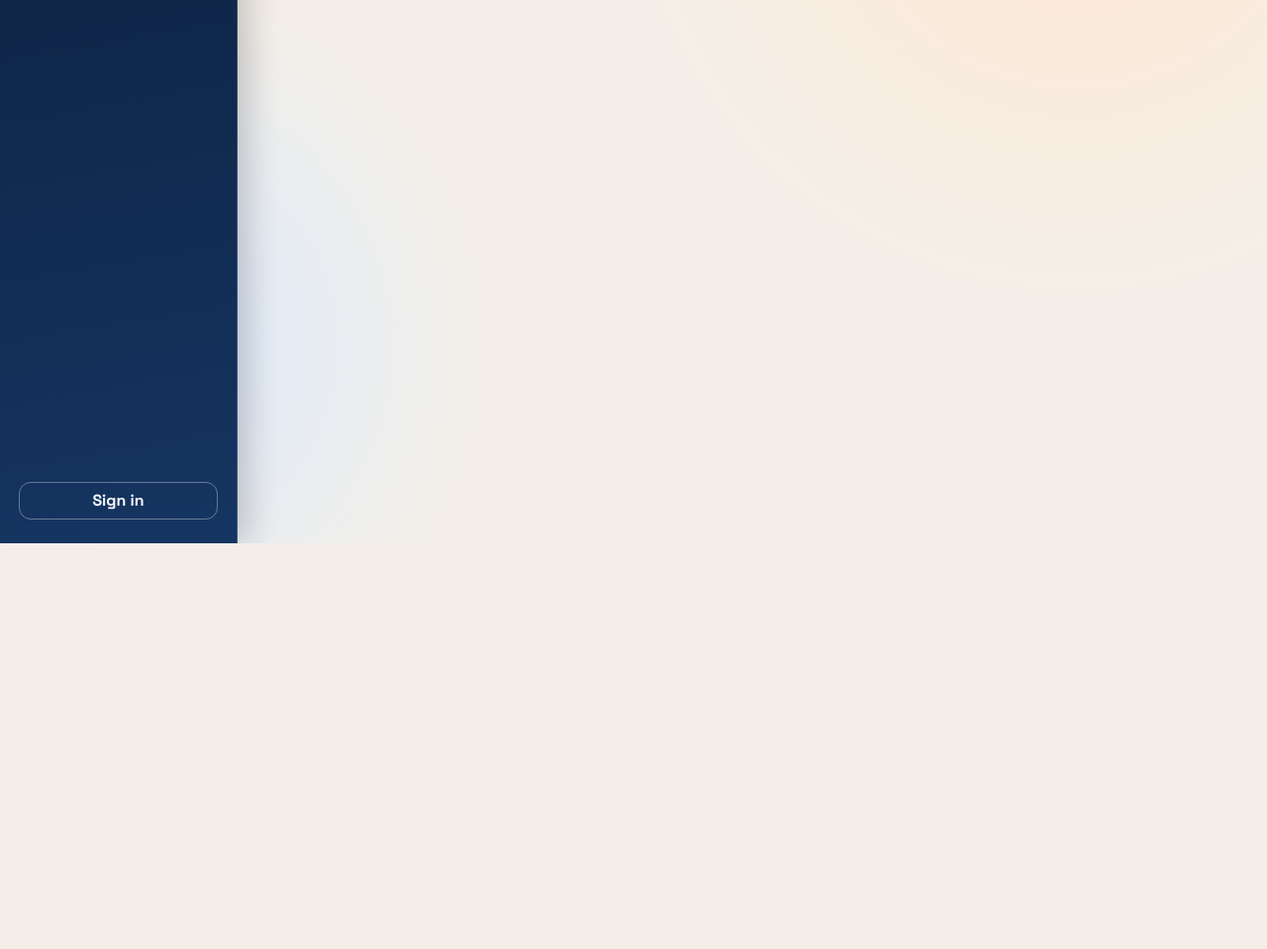
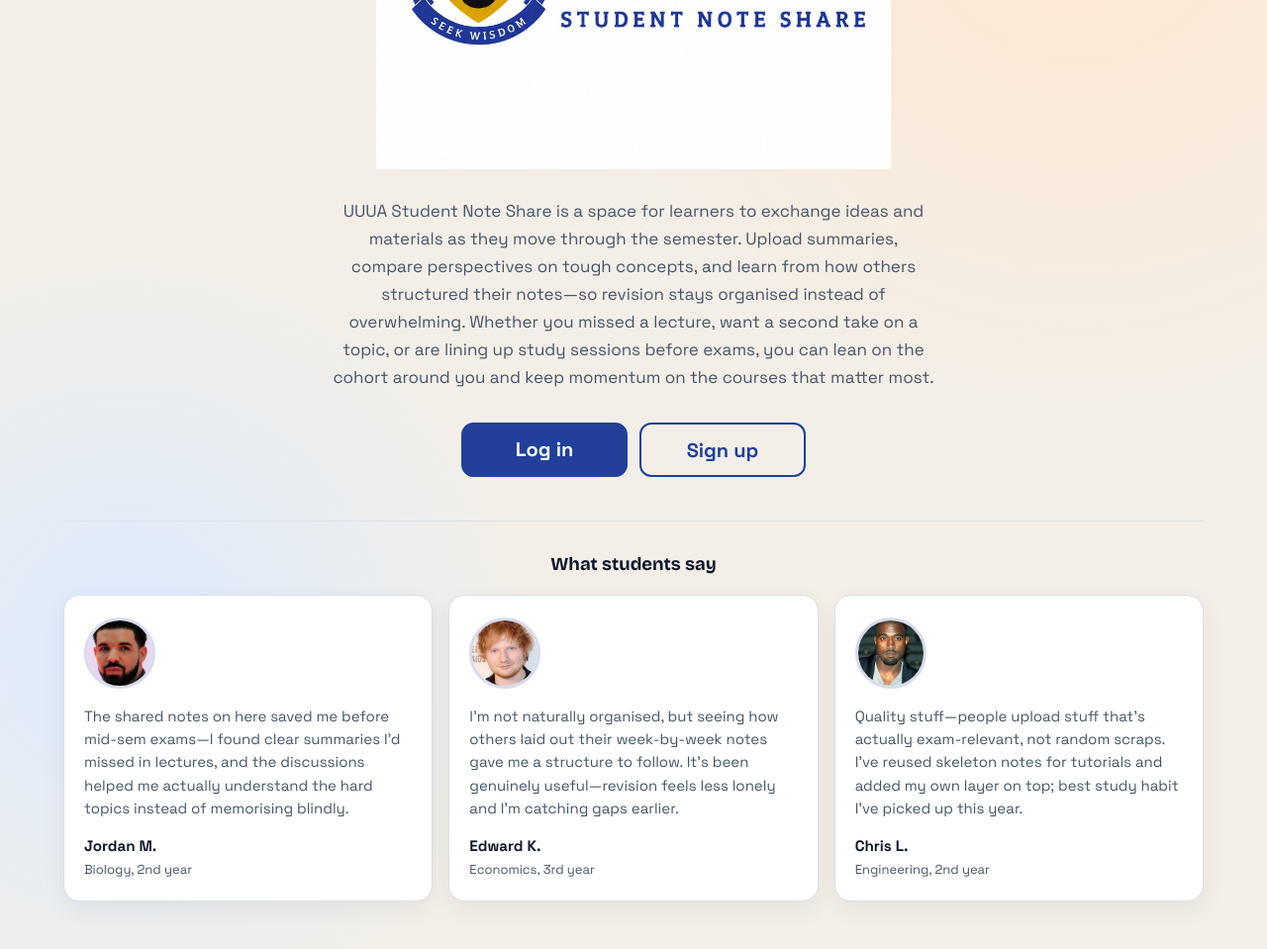
Before and after one commit to BaconPancakez/CITS3403_Project, a Flask app: page / in a window 1280 px wide. Shown: the part 251-1210 px from the top of the page at 99% size. Before the commit the page ends 800 px from the top, so only its background shows below. Run offline with Flask 3, Linux system fonts and the light colour scheme; parts of the project's set-up code (start-up, migrations or seed data) failed here and were passed over.

Commit message:
Fix blank landing: commit landing template and assets; flex width fallback; handle missing template
Co-authored-by: Cursor <cursoragent@cursor.com>

```diff
--- a/app/routes.py
+++ b/app/routes.py
@@ -1,22 +1,55 @@
 # from app.models import Group
 from flask import render_template, request, redirect, url_for, flash, session
+from jinja2 import TemplateNotFound
 
 from app import app, db
 
-from app.models import MOCK_COURSES
+from app.models import FEATURED_COURSES, UWA_UNITS, UWA_UNITS_BY_CODE
+
 
 @app.route("/")
 def index():
-    return render_template("admin.html", courses=MOCK_COURSES)
+    if session.get("is_authenticated"):
+        return render_template("admin.html", courses=FEATURED_COURSES)
+    try:
+        return render_template("landing.html")
+    except TemplateNotFound:
+        # e.g. clone without landing.html committed — keep site usable
+        return redirect(url_for("dashboard"))
+
+
+@app.route("/dashboard")
+def dashboard():
+    """Course grid + sidebar; used when guests choose Home from auth pages."""
+    return render_template("admin.html", courses=FEATURED_COURSES)
+
 
 @app.route("/course")
 def course_list():
-    return render_template("courses.html", courses=MOCK_COURSES)
+    per_page = 80
+    page = request.args.get("page", default=1, type=int)
+    total = len(UWA_UNITS)
+    total_pages = max(1, (total + per_page - 1) // per_page)
+    page = max(1, min(page, total_pages))
+    start = (page - 1) * per_page
+    courses_page = UWA_UNITS[start : start + per_page]
+    showing_from = start + 1 if total else 0
+    showing_to = min(page * per_page, total)
+    return render_template(
+        "courses.html",
+        courses=courses_page,
+        page=page,
+        total_pages=total_pages,
+        total_units=total,
+        per_page=per_page,
+        showing_from=showing_from,
+        showing_to=showing_to,
+    )
 
 
 @app.route("/course/<course_code>")
 def course_detail(course_code):
-    course = next((item for item in MOCK_COURSES if item["code"] == course_code), None)
+    course = UWA_UNITS_BY_CODE.get(course_code.strip().upper())
     if not course:
         flash("Course not found.", "warning")
         return redirect(url_for("course_list"))
--- a/app/static/css/base.css
+++ b/app/static/css/base.css
@@ -27,6 +27,15 @@ body {
     flex: 1;
     display: flex;
     flex-direction: column;
+    min-width: 0; /* avoid flex item collapsing to 0 width beside sidebar */
+}
+
+/* When sidebar is hidden (landing / auth), main column must span full width */
+body.landing-page .app-content,
+body.login-page .app-content,
+body.signup-page .app-content {
+    flex: 1 1 100%;
+    width: 100%;
 }
 
 .sidebar {
@@ -104,10 +113,157 @@ body {
     margin-top: auto;
 }
 
-/* Login / signup: full-width content, no sidebar nav */
+/* Login / signup / landing: full-width content, no sidebar nav */
 body.login-page .sidebar,
-body.signup-page .sidebar {
+body.signup-page .sidebar,
+body.landing-page .sidebar {
     display: none;
+}
+
+/* Landing (guest home) */
+.landing-main {
+    flex: 1;
+    display: flex;
+    flex-direction: column;
+    align-items: stretch;
+    padding: 2rem 1.25rem 3rem;
+}
+
+.landing-stack {
+    width: 100%;
+    max-width: 72rem;
+    margin: 0 auto;
+}
+
+.landing-inner {
+    width: 100%;
+    max-width: 42rem;
+    margin: 0 auto;
+    text-align: center;
+}
+
+.landing-logo {
+    width: min(92vw, 520px);
+    max-width: 100%;
+    height: auto;
+    margin: 0 auto 1.75rem;
+    display: block;
+}
+
+.landing-lede {
+    font-size: 1.0625rem;
+    line-height: 1.65;
+    color: var(--muted);
+    margin: 0 auto 2rem;
+    max-width: 38rem;
+}
+
+.landing-actions {
+    display: flex;
+    flex-wrap: wrap;
+    gap: 0.75rem;
+    justify-content: center;
+}
+
+.landing-btn {
+    min-width: 10.5rem;
+    border-radius: 12px;
+    font-weight: 600;
+    padding: 0.65rem 1.35rem;
+}
+
+.landing-btn-primary {
+    background: #20409a;
+    border-color: #20409a;
+    color: #fff;
+}
+
+.landing-btn-primary:hover {
+    background: #172f73;
+    border-color: #172f73;
+    color: #fff;
+}
+
+.landing-btn-outline {
+    border-width: 2px;
+    border-color: #20409a;
+    color: #20409a;
+    background: transparent;
+}
+
+.landing-btn-outline:hover {
+    background: rgba(32, 64, 154, 0.08);
+    border-color: #172f73;
+    color: #172f73;
+}
+
+.landing-reviews {
+    margin-top: 2.75rem;
+    padding-top: 2rem;
+    border-top: 1px solid var(--line);
+}
+
+.landing-reviews-title {
+    font-family: "Bricolage Grotesque", system-ui, sans-serif;
+    font-size: 1.15rem;
+    font-weight: 700;
+    color: var(--ink);
+    text-align: center;
+    margin-bottom: 1.25rem;
+}
+
+.landing-review-card {
+    border: 1px solid var(--line);
+    border-radius: 16px;
+    box-shadow: 0 8px 24px rgba(15, 23, 42, 0.06);
+    text-align: left;
+}
+
+.landing-review-card .card-body {
+    padding: 1.35rem 1.25rem;
+}
+
+.landing-review-avatar {
+    width: 72px;
+    height: 72px;
+    border-radius: 50%;
+    object-fit: cover;
+    border: 3px solid rgba(32, 64, 154, 0.18);
+    margin-bottom: 1rem;
+    display: block;
+}
+
+.landing-review-quote {
+    font-size: 0.9375rem;
+    line-height: 1.55;
+    color: var(--muted);
+    margin: 0 0 1rem;
+    padding: 0;
+    border: none;
+    font-style: normal;
+}
+
+.landing-review-byline {
+    margin: 0;
+}
+
+.landing-review-byline cite {
+    font-style: normal;
+}
+
+.landing-review-name {
+    display: block;
+    font-style: normal;
+    font-weight: 700;
+    color: var(--ink);
+    font-size: 0.95rem;
+}
+
+.landing-review-role {
+    display: block;
+    font-size: 0.8125rem;
+    color: var(--muted);
+    margin-top: 0.15rem;
 }
 
 .hero-banner {
@@ -214,7 +370,8 @@ body.signup-page .sidebar {
     }
 
     body.login-page .app-content,
-    body.signup-page .app-content {
+    body.signup-page .app-content,
+    body.landing-page .app-content {
         padding-bottom: 0;
     }
 
--- /dev/null
+++ b/app/templates/landing.html
@@ -0,0 +1,102 @@
+{% extends "base.html" %}
+
+{% block title %}UUUA Student Note Share{% endblock %}
+
+{% block body_class %}landing-page{% endblock %}
+
+{% block content %}
+    <main class="landing-main">
+        <div class="landing-stack">
+            <div class="landing-inner">
+                <img
+                    src="{{ url_for('static', filename='images/uuua-logo.png') }}"
+                    alt="UUUA Student Note Share — Seek Wisdom"
+                    class="landing-logo"
+                    width="520"
+                    height="220"
+                />
+
+                <p class="landing-lede">
+                    UUUA Student Note Share is a space for learners to exchange ideas and materials as they move through the semester.
+                    Upload summaries, compare perspectives on tough concepts, and learn from how others structured their notes—so revision
+                    stays organised instead of overwhelming. Whether you missed a lecture, want a second take on a topic, or are lining
+                    up study sessions before exams, you can lean on the cohort around you and keep momentum on the courses that matter most.
+                </p>
+
+                <div class="landing-actions">
+                    <a href="{{ url_for('login') }}" class="btn btn-lg landing-btn landing-btn-primary">Log in</a>
+                    <a href="{{ url_for('signup') }}" class="btn btn-lg landing-btn landing-btn-outline">Sign up</a>
+                </div>
+            </div>
+
+            <section class="landing-reviews" aria-labelledby="landing-reviews-title">
+                <h2 id="landing-reviews-title" class="landing-reviews-title">What students say</h2>
+                <div class="row g-3 justify-content-center">
+                    <div class="col-12 col-md-6 col-lg-4">
+                        <article class="card landing-review-card h-100">
+                            <div class="card-body">
+                                <img
+                                    src="{{ url_for('static', filename='images/review-user-1.png') }}"
+                                    alt=""
+                                    class="landing-review-avatar"
+                                    width="72"
+                                    height="72"
+                                />
+                                <blockquote class="landing-review-quote">
+                                    The shared notes on here saved me before mid-sem exams—I found clear summaries I’d missed in lectures,
+                                    and the discussions helped me actually understand the hard topics instead of memorising blindly.
+                                </blockquote>
+                                <footer class="landing-review-byline">
+                                    <cite class="landing-review-name">Jordan M.</cite>
+                                    <span class="landing-review-role">Biology, 2nd year</span>
+                                </footer>
+                            </div>
+                        </article>
+                    </div>
+                    <div class="col-12 col-md-6 col-lg-4">
+                        <article class="card landing-review-card h-100">
+                            <div class="card-body">
+                                <img
+                                    src="{{ url_for('static', filename='images/review-user-2.png') }}"
+                                    alt=""
+                                    class="landing-review-avatar"
+                                    width="72"
+                                    height="72"
+                                />
+                                <blockquote class="landing-review-quote">
+                                    I’m not naturally organised, but seeing how others laid out their week-by-week notes gave me a structure to follow.
+                                    It’s been genuinely useful—revision feels less lonely and I’m catching gaps earlier.
+                                </blockquote>
+                                <footer class="landing-review-byline">
+                                    <cite class="landing-review-name">Edward K.</cite>
+                                    <span class="landing-review-role">Economics, 3rd year</span>
+                                </footer>
+                            </div>
+                        </article>
+                    </div>
+                    <div class="col-12 col-md-6 col-lg-4">
+                        <article class="card landing-review-card h-100">
+                            <div class="card-body">
+                                <img
+                                    src="{{ url_for('static', filename='images/review-user-3.png') }}"
+                                    alt=""
+                                    class="landing-review-avatar"
+                                    width="72"
+                                    height="72"
+                                />
+                                <blockquote class="landing-review-quote">
+                                    Quality stuff—people upload stuff that’s actually exam-relevant, not random scraps.
+                                    I’ve reused skeleton notes for tutorials and added my own layer on top; best study habit I’ve picked up this year.
+                                </blockquote>
+                                <footer class="landing-review-byline">
+                                    <cite class="landing-review-name">Chris L.</cite>
+                                    <span class="landing-review-role">Engineering, 2nd year</span>
+                                </footer>
+                            </div>
+                        </article>
+                    </div>
+                </div>
+            </section>
+        </div>
+    </main>
+{% endblock %}
```
Also changed, not shown: app/static/images/review-user-1.png (added), app/static/images/review-user-2.png (added), app/static/images/review-user-3.png (added), app/static/images/uuua-logo.png (added).
